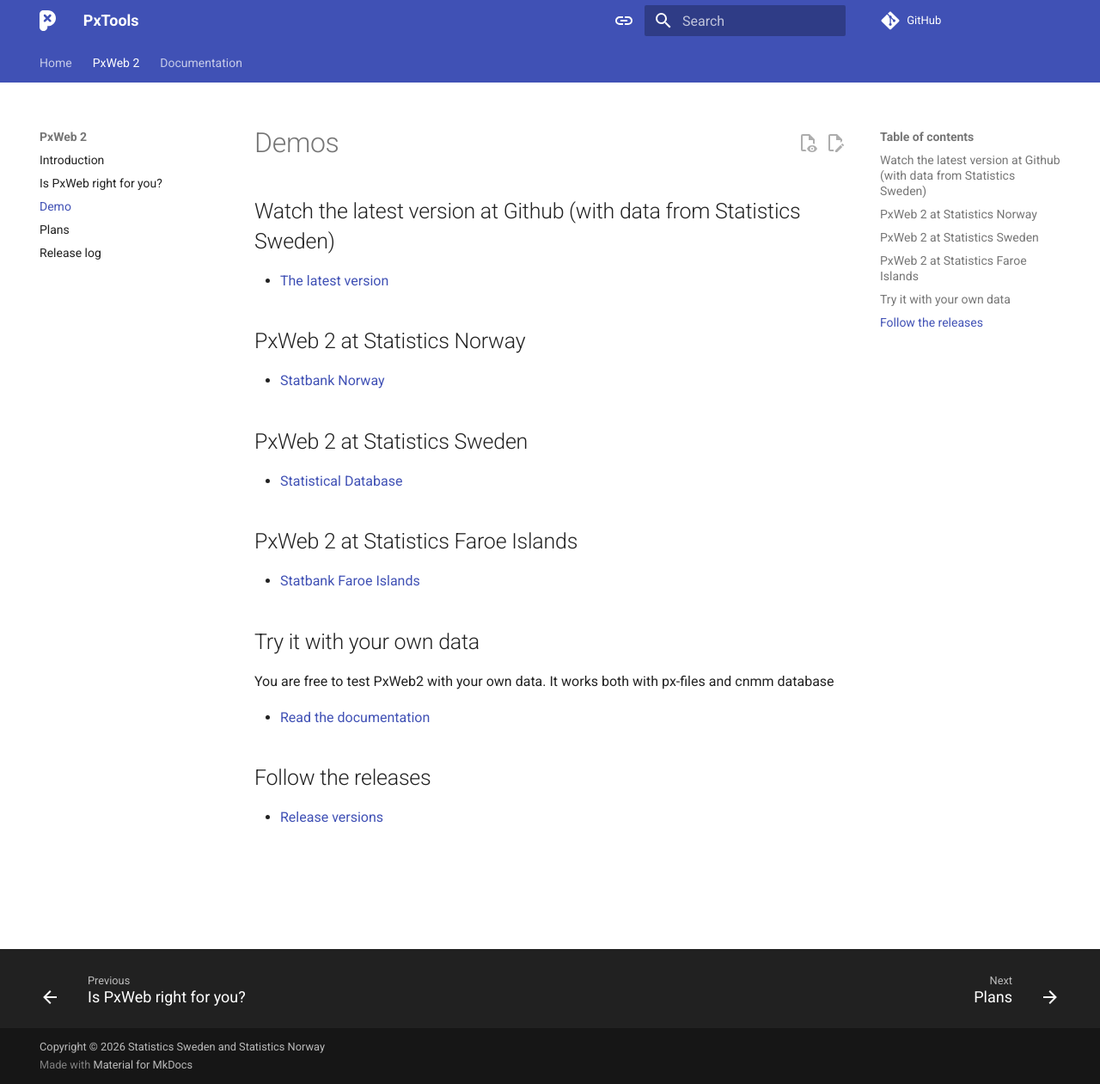
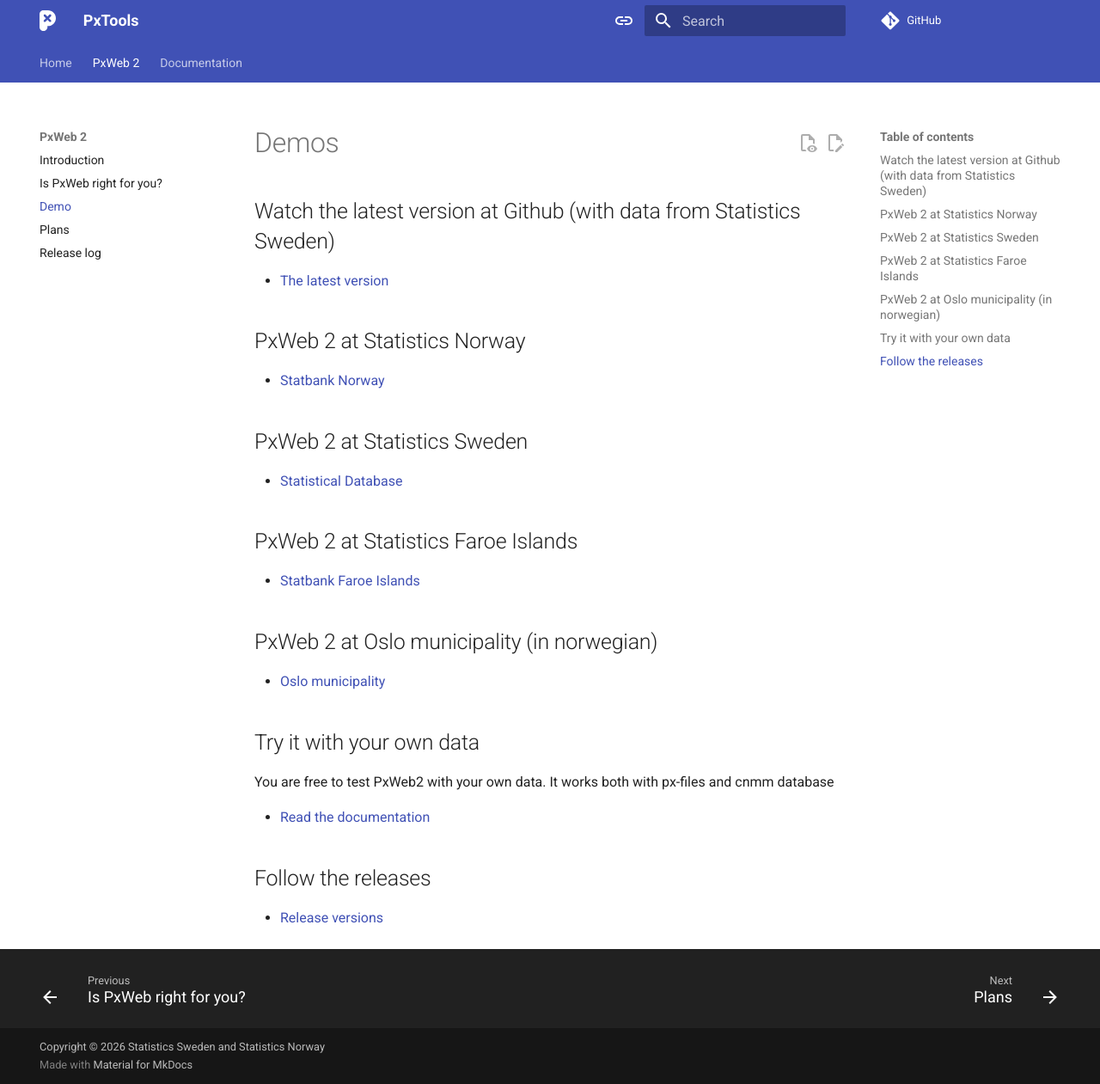
Before and after one commit to PxTools/pxtools.github.io, an MkDocs documentation site: the page built from docs/PxWeb2/project/demo.md, in a window 1280 px wide and 1261 px high. Shown: the whole window at 86% size. Built offline with MkDocs 1.6.1 and Material for MkDocs 9.7.7, drawn with Linux system fonts in a browser that asks for light colours; comment, search, counter and statistics services are not loaded.

Commit message:
Add demo link for Oslo municipality in Norwegian

```diff
--- a/docs/PxWeb2/project/demo.md
+++ b/docs/PxWeb2/project/demo.md
@@ -15,6 +15,9 @@
 ## PxWeb 2 at Statistics Faroe Islands
 - [Statbank Faroe Islands](https://beta.statbank.fo/en/)
 
+## PxWeb 2 at Oslo municipality (in norwegian)
+- [Oslo municipality](https://statistikkbanken.oslo.kommune.no/)
+
 ## Try it with your own data
 
 You are free to test PxWeb2 with your own data. It works both with px-files and
```
